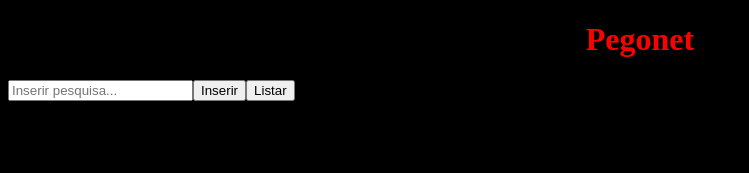
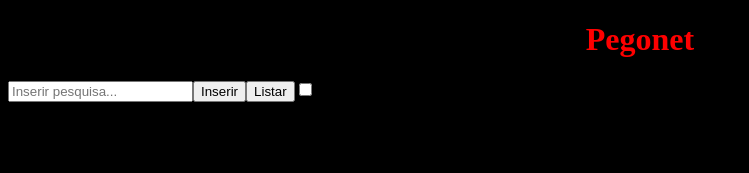
Before and after one commit to jhpego/frontend, an Angular app: page / in a window 1280 px wide. Shown: the top 173 px of the page, without its empty margins (0-749 px from the left). Built offline with nearby package versions, Linux system fonts and the light colour scheme; no server answers.

Commit message:
suporte a async calls

```diff
--- a/src/app/app.component.html
+++ b/src/app/app.component.html
@@ -6,6 +6,7 @@
   <input [(ngModel)]="content" placeholder="Inserir pesquisa..."  name="content"/>
   <button>Inserir</button>
   <button type="button" (click)="listRequests()">Listar</button>
+  <input type="checkbox"   [(ngModel)]="isAsyncRequest"  [ngModelOptions]="{standalone: true}"/>
 </form>
 
 
--- a/src/app/app.component.ts
+++ b/src/app/app.component.ts
@@ -16,7 +16,8 @@ type Request = {
   styleUrls: ['./app.component.scss']
 })
 export class AppComponent {
-  content:any
+  content:any;
+  isAsyncRequest: boolean = false;
   host: string = 'https://pegonet-nodered.eu-gb.mybluemix.net'
 
   constructor(private http: HttpClient) { }
@@ -55,6 +56,7 @@ export class AppComponent {
       })
     }
     let urlQuery = `${this.host}/request`;
+    urlQuery = this.isAsyncRequest ? `${urlQuery}?async=1` : `${urlQuery}`
     let reqBody = newRequest;
 
 
```
